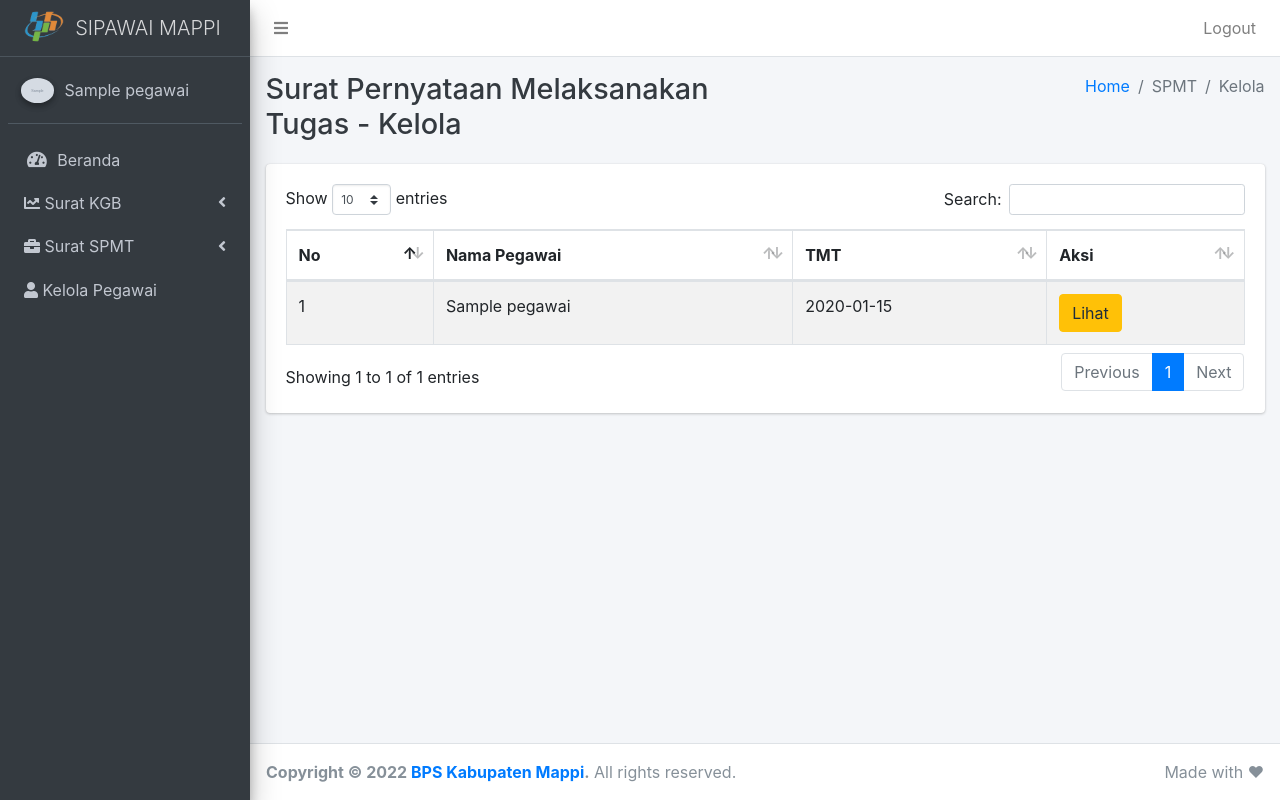
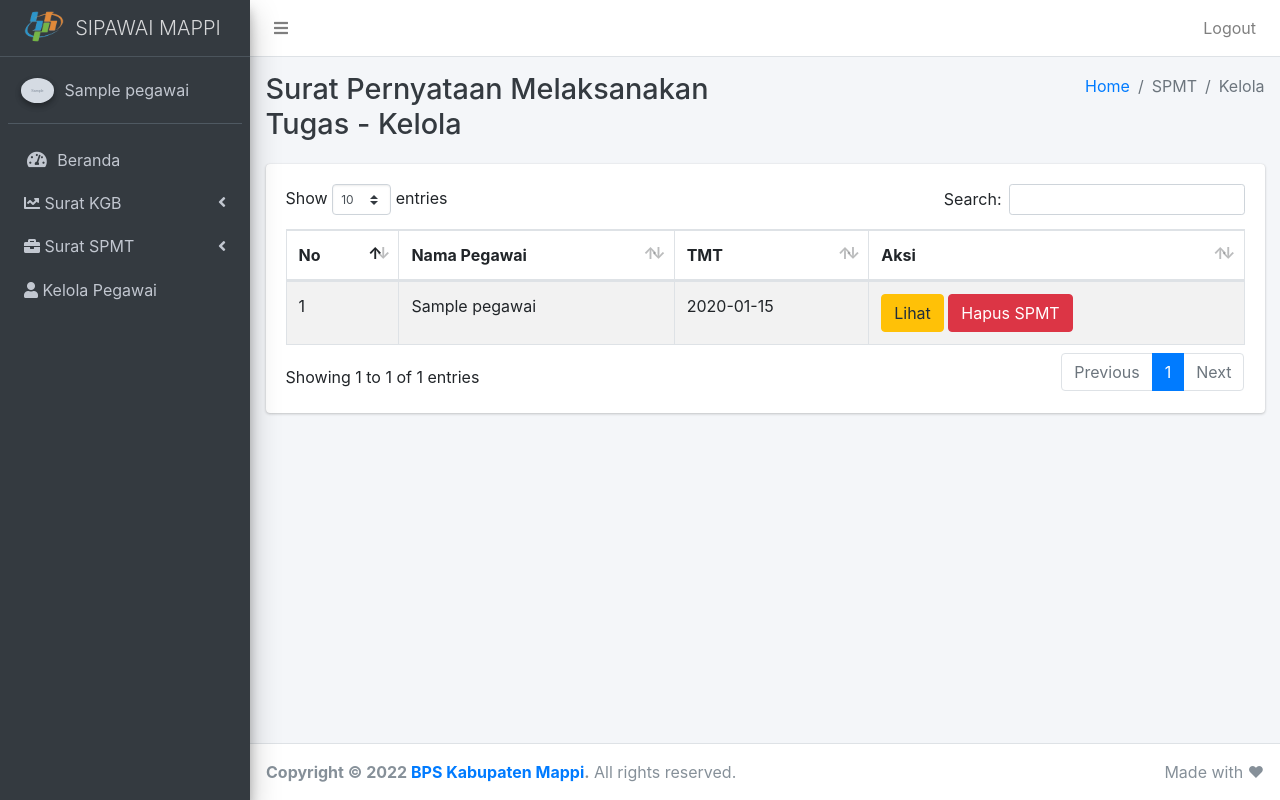
Before and after one commit to mfasza/SiPawai, a Laravel app: page /spmt/kelola in a window 1280 px wide. Run offline with Laravel 8, Linux system fonts and the light colour scheme; a user stored in the database is signed in; tables that the repository leaves empty hold one stand-in row (values such as "Sample post"); grey boxes marked "Sample" are stand-in pictures; some web fonts are replaced.

Commit message:
menambahkan foto pada fillable model user, membuat fitur upload, lihat, dan hapus spmt, hapus file foto jika ada data user dihapus, menambahkan validasi unique pada request store dan update pegawai, memperbaiki error message input file foto pegawai.

```diff
--- a/app/Http/Controllers/DokumenSpmtController.php
+++ b/app/Http/Controllers/DokumenSpmtController.php
@@ -112,14 +112,32 @@ class DokumenSpmtController extends Controller
     }
 
     /**
+     * Store a documen of resource in storage.
+     *
+     * @param  \Illuminate\Http\Request  $request
+     * @return \Illuminate\Http\Response
+     */
+    public function upload(Request $request)
+    {
+        $spmt = dokumen_spmt::where('nip', '=', $request->nip)->first();
+        $request->doc_spmt->move('spmt', $request->doc_spmt->getClientOriginalName());
+        $spmt->file_loc = "\spmt\\".$request->doc_spmt->getClientOriginalName();
+        $spmt->save();
+
+        return redirect()->route('spmt.kelola');
+    }
+
+    /**
      * Display the specified resource.
      *
      * @param  \App\dokumen_spmt  $dokumen_spmt
      * @return \Illuminate\Http\Response
      */
-    public function show(dokumen_spmt $dokumen_spmt)
+    public function show(Request $request)
     {
-        //
+        $spmt = dokumen_spmt::where('nip', '=', $request->nip)->first();
+
+        return response()->file(public_path($spmt->file_loc));
     }
 
     /**
@@ -151,8 +169,12 @@ class DokumenSpmtController extends Controller
      * @param  \App\dokumen_spmt  $dokumen_spmt
      * @return \Illuminate\Http\Response
      */
-    public function destroy(dokumen_spmt $dokumen_spmt)
+    public function destroy(Request $request)
     {
-        //
+        $spmt = dokumen_spmt::where('nip', '=', $request->nip)->first();
+        File::delete(public_path($spmt->file_loc));
+        $spmt->delete();
+
+        return redirect()->route('spmt.kelola');
     }
 }
--- a/app/Http/Controllers/PegawaiController.php
+++ b/app/Http/Controllers/PegawaiController.php
@@ -130,6 +130,7 @@ class PegawaiController extends Controller
      */
     public function destroy(pegawai $pegawai)
     {
+        File::delete(public_path($pegawai->users->foto));
         $pegawai->delete();
         return redirect(route('pegawai.index'));
     }
--- a/app/Http/Requests/StorePegawai.php
+++ b/app/Http/Requests/StorePegawai.php
@@ -30,7 +30,7 @@ class StorePegawai extends FormRequest
             'golongan' => ['required', 'gt:0'],
             'status' => ['required'],
             'tmt_cpns' => ['required', 'date', 'before:'.date('Y-m-d')],
-            'email' => ['required', 'email', 'ends_with:@bps.go.id'],
+            'email' => ['required', 'unique:users,email','email', 'ends_with:@bps.go.id'],
             'password' => ['required', 'alpha_num', 'min:8'],
             'role' => ['nullable'],
             'foto' => ['required', 'image']
--- a/app/Http/Requests/updatePegawai.php
+++ b/app/Http/Requests/updatePegawai.php
@@ -32,7 +32,7 @@ class updatePegawai extends FormRequest
             'golongan' => ['required', 'gt:0'],
             'status' => ['required'],
             'tmt_cpns' => ['required', 'date', 'before:'.date('Y-m-d')],
-            'email' => ['required', 'email', 'ends_with:@bps.go.id'],
+            'email' => ['required', 'email', 'unique:users,email,'.$pegawai->users->email.',email', 'ends_with:@bps.go.id'],
             'password' => ['nullable', 'alpha_num', 'min:8'],
             'role' => ['nullable'],
             'foto' => ['nullable', 'image']
@@ -52,6 +52,7 @@ class updatePegawai extends FormRequest
             'golongan.gt' => 'Mohon pilih golongan',
             'tmt_cpns.before' => 'Tanggal TMT harus sebelum '.date('Y-m-d'),
             'email.ends_with' => 'Mohon gunakan email BPS',
+            'email.unique' => 'Email sudah dipakai',
             'password.min' => 'Password minimal 8 karakter',
             'foto.mimes' => 'Format file yang bisa diunggah hanya .png, .jpg, atau .jpeg'
         ];
--- a/app/User.php
+++ b/app/User.php
@@ -16,7 +16,7 @@ class User extends Authenticatable
      * @var array
      */
     protected $fillable = [
-        'email', 'password', 'nip'
+        'email', 'password', 'nip', 'foto'
     ];
 
     /**
--- a/resources/views/spmt/spmt-kelola.blade.php
+++ b/resources/views/spmt/spmt-kelola.blade.php
@@ -47,9 +47,10 @@
                           <div>
                             @if ($p->spmts)
                               @if ($p->spmts->file_loc)
-                                <a href="#" class="btn btn-warning" role="button">Lihat</a>
+                                <a href="{{route('spmt.show', ['nip'=>$p->nip])}}" class="btn btn-warning" role="button" target="_blank">Lihat</a>
+                                <a href="#" class="btn btn-danger" data-toggle="modal" data-target="#modal_hapus" data-nip="{{$p->nip}}" role="button">Hapus SPMT</a>
                               @else
-                                <a href="#" class="btn btn-success" role="button">Upload</a>
+                                <a href="#" class="btn btn-success" data-toggle="modal" data-target="#modal_unggah" data-backdrop="static" data-nip="{{$p->nip}}" role="button">Upload</a>
                               @endif
                             @else
                               <a href="{{route('spmt.create', $p->nip)}}" class="btn btn-primary" role="button">Buat</a>
@@ -73,4 +74,100 @@
     <!-- /.content -->
   </div>
   <!-- /.content-wrapper -->
-  @endsection
+
+  {{-- Modal Upload --}}
+  <div class="modal fade" id="modal_unggah">
+    <div class="modal-dialog modal-lg">
+      <div class="modal-content">
+        <div class="modal-header">
+          <h4 class="modal-title">Unggah Surat SPMT</h4></h4>
+          <button type="button" class="close" data-dismiss="modal" aria-label="Close">
+            <span aria-hidden="true">&times;</span>
+          </button>
+        </div>
+        <div class="modal-body">
+          <p>Pilih File SPMT yang akan diunggah</p>
+          <form id="form_unggah_spmt" action="{{route('spmt.upload')}}" method="post" enctype="multipart/form-data">
+            @method("post")
+            @csrf
+            <div class="form-group">
+              <label for="doc_spmt">Pilih File</label>
+              <div class="input-group">
+                <div class="custom-file">
+                  <input type="file" class="custom-file-input @error('doc_spmt') is-invalid @enderror" id="doc_spmt" name="doc_spmt" accept=".pdf" value="{{old('doc_spmt')}}" required>
+                  @error('doc_spmt')
+                    <span class="invalid-feedback" role="alert">
+                      <strong>{{ $message }}</strong>
+                    </span>
+                  @enderror
+                  <label class="custom-file-label" for="foto">Pilih file</label>
+                </div>
+              </div>
+            </div>
+            <input id="nip_unggah" type="hidden" name="nip">
+        </div>
+        <div class="modal-footer justify-content-between">
+          <button type="button" class="btn btn-default" data-dismiss="modal">Kembali</button>
+          <button type="submit" class="btn btn-success">Upload</button>
+        </div>
+          </form>
+      </div>
+      <!-- /.modal-content -->
+    </div>
+    <!-- /.modal-dialog -->
+  </div>
+
+  {{-- Modal Hapus --}}
+  <div class="modal fade" id="modal_hapus">
+    <div class="modal-dialog">
+      <div class="modal-content">
+        <div class="modal-header">
+          <h4 class="modal-title">Hapus Data</h4></h4>
+          <button type="button" class="close" data-dismiss="modal" aria-label="Close">
+            <span aria-hidden="true">&times;</span>
+          </button>
+        </div>
+        <div class="modal-body">
+
+          <p>Apakah Anda yakin akan menghapus data <span id="info"></span>&quest;</p>
+          <form id="form_hapus" action="{{route('spmt.destroy')}}" method="post">
+            @method("delete")
+            @csrf
+            <input id="nip_hapus" type="hidden" name="nip">
+        </div>
+        <div class="modal-footer justify-content-between">
+          <button type="button" class="btn btn-default" data-dismiss="modal">Kembali</button>
+          <button type="submit" class="btn btn-danger">Hapus</button>
+        </div>
+          </form>
+      </div>
+      <!-- /.modal-content -->
+    </div>
+    <!-- /.modal-dialog -->
+  </div>
+@endsection
+
+@section('js_script')
+  <script src="{{asset("js/bs-custom-file-input.min.js")}}"></script>
+  <script>
+    $('#modal_unggah').on('show.bs.modal', function (event) {
+      var button = $(event.relatedTarget) // Button that triggered the modal
+      var nip = button.data('nip') // Extract info from data-* attributes
+      // If necessary, you could initiate an AJAX request here (and then do the updating in a callback).
+      // Update the modal's content. We'll use jQuery here, but you could use a data binding library or other methods instead.
+      var modal = $(this)
+      modal.find('#nip_unggah').val(nip);
+    })
+    $('#modal_hapus').on('show.bs.modal', function (event) {
+      var button = $(event.relatedTarget) // Button that triggered the modal
+      var nip = button.data('nip') // Extract info from data-* attributes
+      // If necessary, you could initiate an AJAX request here (and then do the updating in a callback).
+      // Update the modal's content. We'll use jQuery here, but you could use a data binding library or other methods instead.
+      var modal = $(this)
+      modal.find('#nip_hapus').val(nip);
+    })
+    $(document).ready(function () {
+      bsCustomFileInput.init();
+    });
+  </script>
+@endsection
--- a/routes/web.php
+++ b/routes/web.php
@@ -22,8 +22,11 @@ Route::middleware(['auth'])->prefix('spmt')->group(function () {
     Route::get('/monitoring', 'DokumenSpmtController@monitoring')->name('spmt.monitoring');
     Route::get('/kelola', 'DokumenSpmtController@index')->name('spmt.kelola')->middleware('isAdmin');
     Route::get('/kelola/{pegawai}/create', 'DokumenSpmtController@create')->name('spmt.create')->middleware('isAdmin');
+    Route::get('/show', 'DokumenSpmtController@show')->name('spmt.show')->middleware('isAdmin');
     Route::post('/generate', 'DokumenSpmtController@generate')->name('spmt.generate')->middleware('isAdmin');
     Route::post('/store', 'DokumenSpmtController@store')->name('spmt.store')->middleware('isAdmin');
+    Route::post('/upload', 'DokumenSpmtController@upload')->name('spmt.upload')->middleware('isAdmin');
+    Route::delete('/destroy', 'DokumenSpmtController@destroy')->name('spmt.destroy')->middleware('isAdmin');
 });
 
 Route::middleware(['auth', 'isAdmin'])->resource('pegawai', 'PegawaiController');
```
Also changed, not shown: resources/views/pegawai-create.blade.php (+6 -9 lines), 2 other files.
